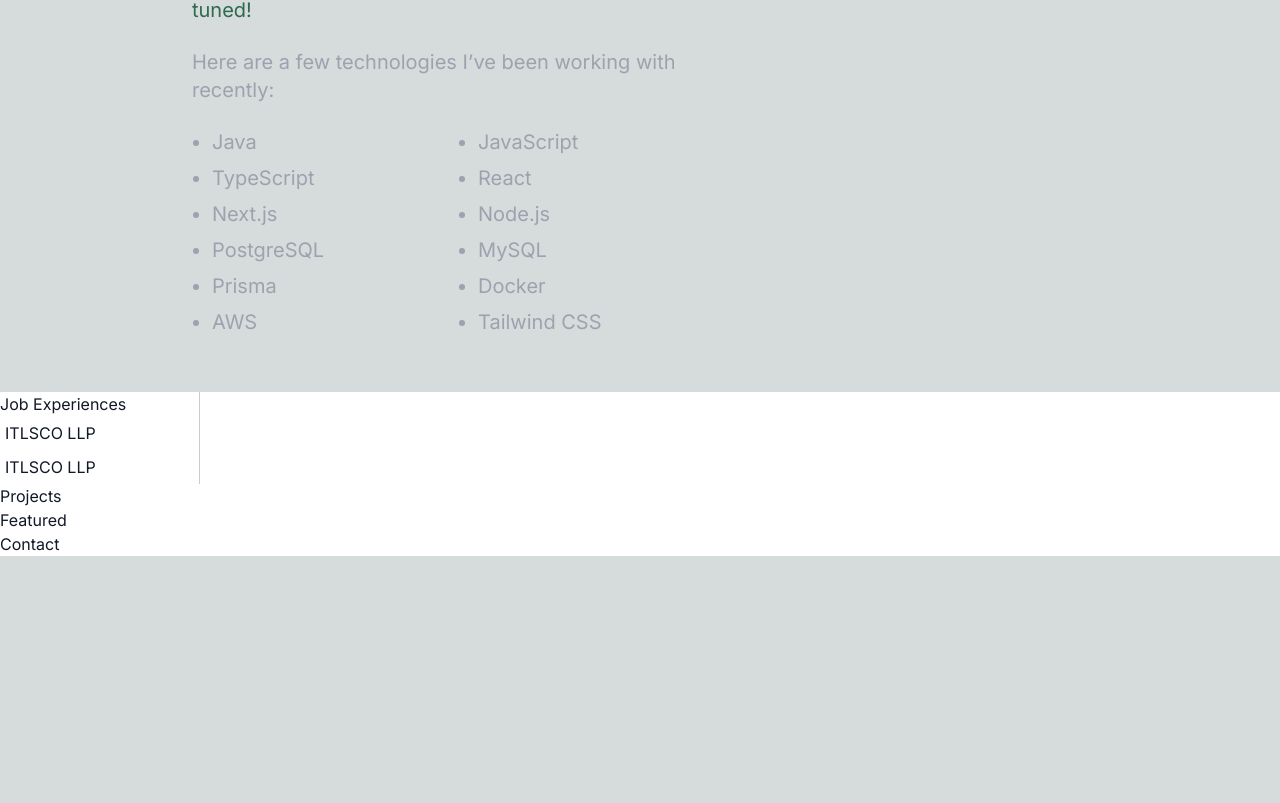
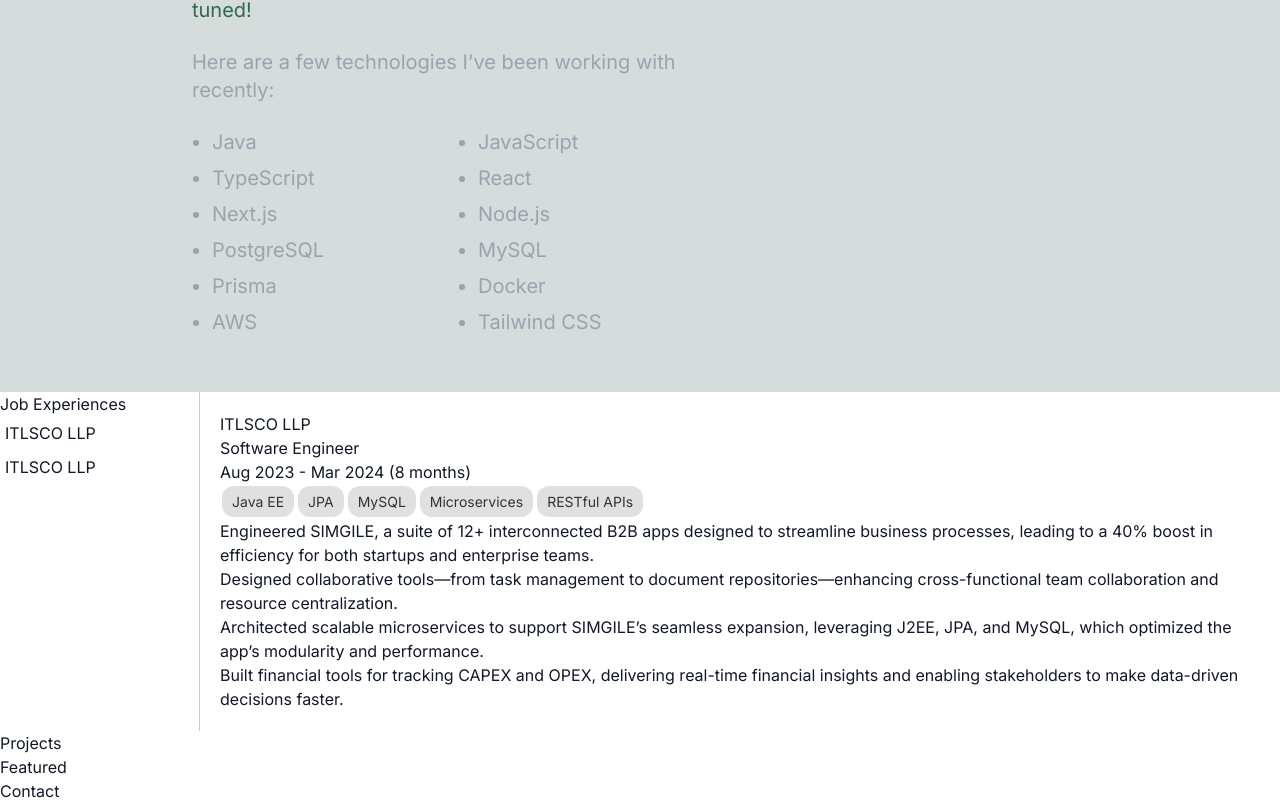
Before and after one commit to rothardo/my-portfolio-ashwintemkar, a Next.js app in the folder my-portfolio/: page / in a window 1280 px wide. Shown: the part 1388-2191 px from the top of the page. Before the commit the page ends 1944 px from the top, so only its background shows below. Built offline with nearby package versions, Linux system fonts and the light colour scheme.

Commit message:
changes made to the job component

```diff
--- a/my-portfolio/src/app/sections/Jobs.tsx
+++ b/my-portfolio/src/app/sections/Jobs.tsx
@@ -1,6 +1,7 @@
 import { FC, useState } from "react";
+import { Job } from "../types/type";
 import { jobData } from "../data/data";
-import { Job } from "../types/type";
+import Badge from "@/components/badge";
 
 const Jobs: FC = () => {
   const [selectedJob, setSelectedJob] = useState<Job | null>(jobData[0]);
@@ -21,8 +22,26 @@ const Jobs: FC = () => {
           ))}
         </ul>
       </nav>
-      <div style={{ padding: "20px" }}>
-        {selectedJob ? <></> : <p>Select a job to see details.</p>}
+      <div style={{ padding: "20px", flex: 1 }}>
+        {selectedJob ? (
+          <>
+            <h2>{selectedJob.title}</h2>
+            <h3>{selectedJob.role}</h3>
+            <h4>{selectedJob.timeline}</h4>
+            <div>
+              {selectedJob.stack.map((tech) => (
+                <Badge key={tech} text={tech} />
+              ))}
+            </div>
+            <ul>
+              {selectedJob.description.map((desc, index) => (
+                <li key={index}>{desc}</li>
+              ))}
+            </ul>
+          </>
+        ) : (
+          <p>Select a job to see details.</p>
+        )}
       </div>
     </div>
   );
```
